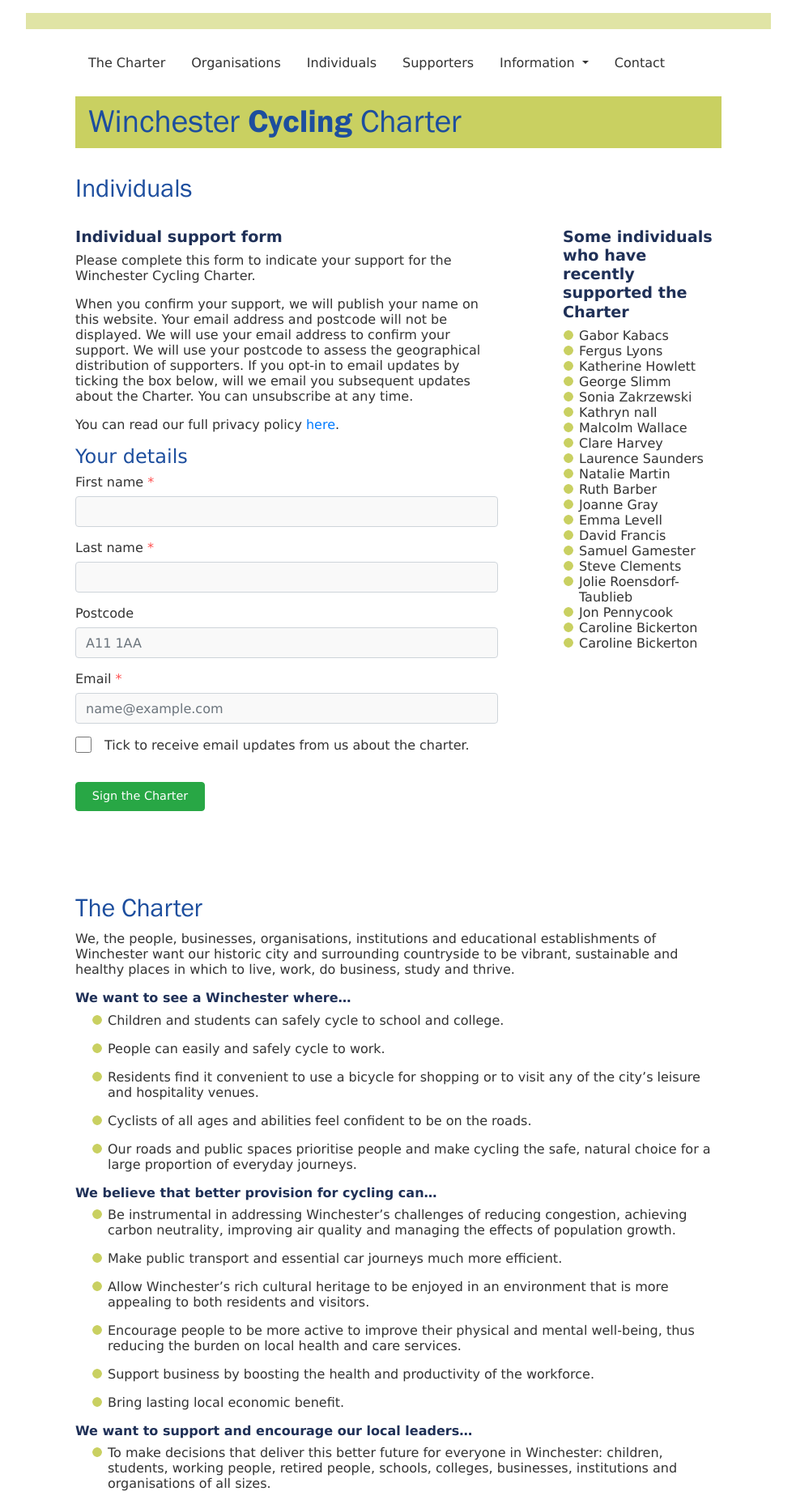
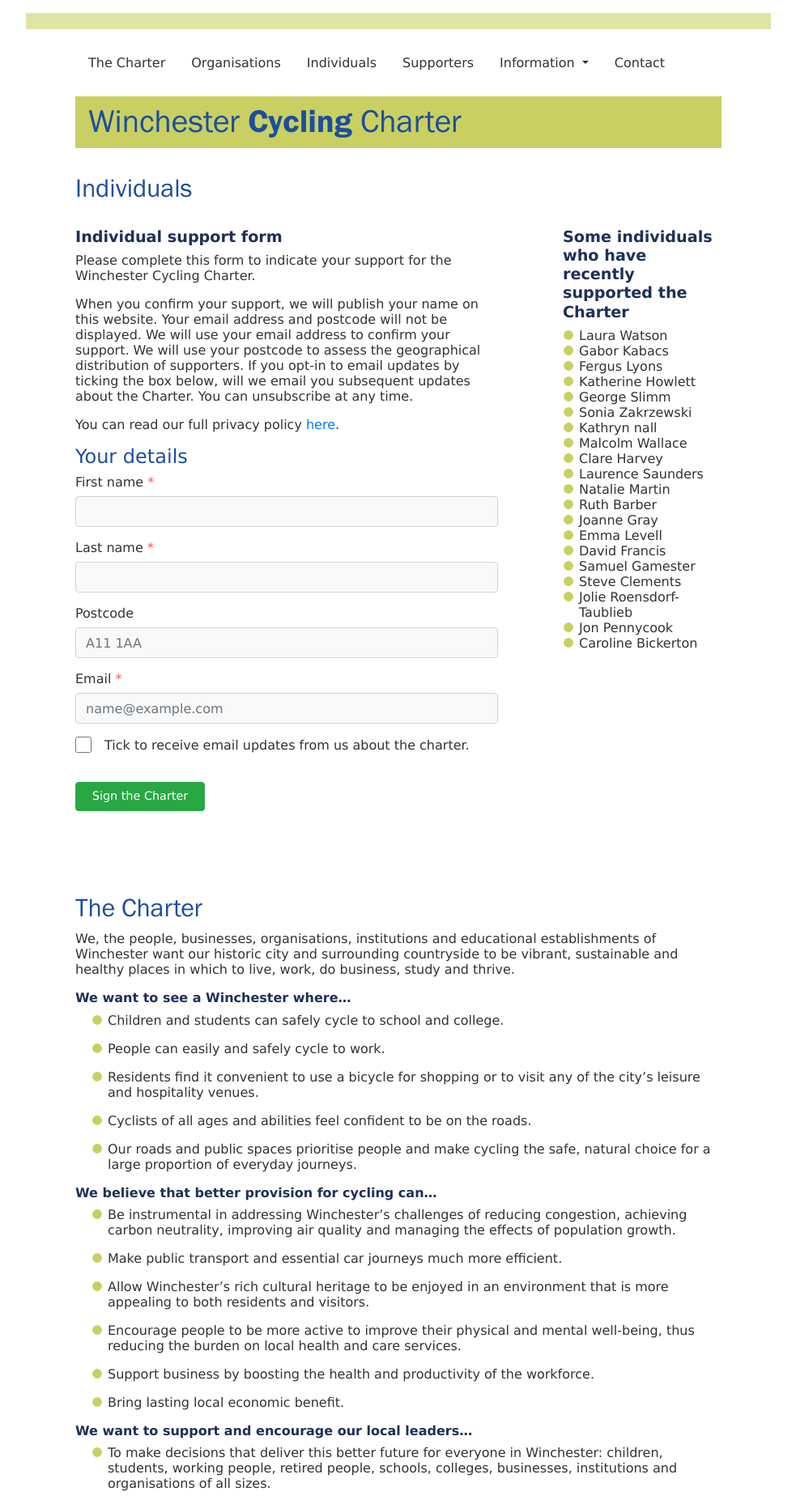
Before and after one commit to winchestercyclingcharter/winchestercyclingcharter.github.io, a Jekyll site: the page built from ind-page.md, in a window 1280 px wide. Shown: the whole page at 81% size, without its empty margins (148-1131 px from the left). Built offline with Jekyll 4.4.1, drawn with Linux system fonts in a browser that asks for light colours; nearby versions of some CDN libraries.

Commit message:
Update people.yml

```diff
--- a/_data/people.yml
+++ b/_data/people.yml
@@ -124,3 +124,4 @@ people:
 - { lastname: Lyons, firstname: Fergus, dt: 20210221-211616-308139 }
 - { lastname: Kabacs, firstname: Gabor, dt: 20210221-220708-401374 }
 - { lastname: Barber, firstname: Ruth, dt: 20210221-145049-213126 }
+- { lastname: Watson, firstname: Laura, dt: 20210221-231556-783037 }
```
